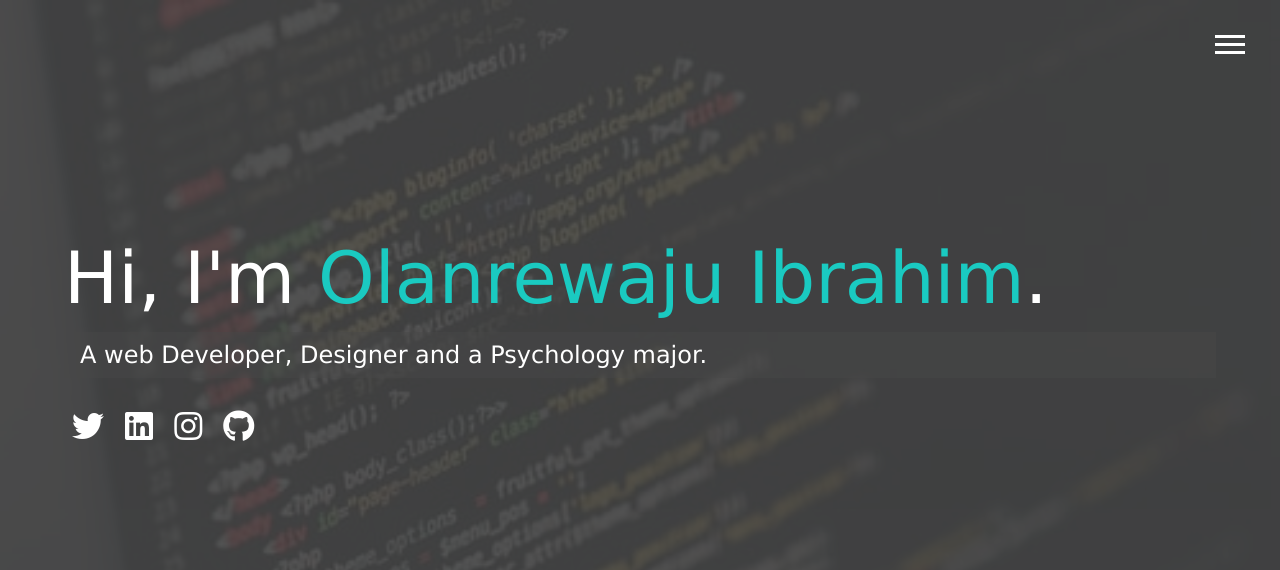
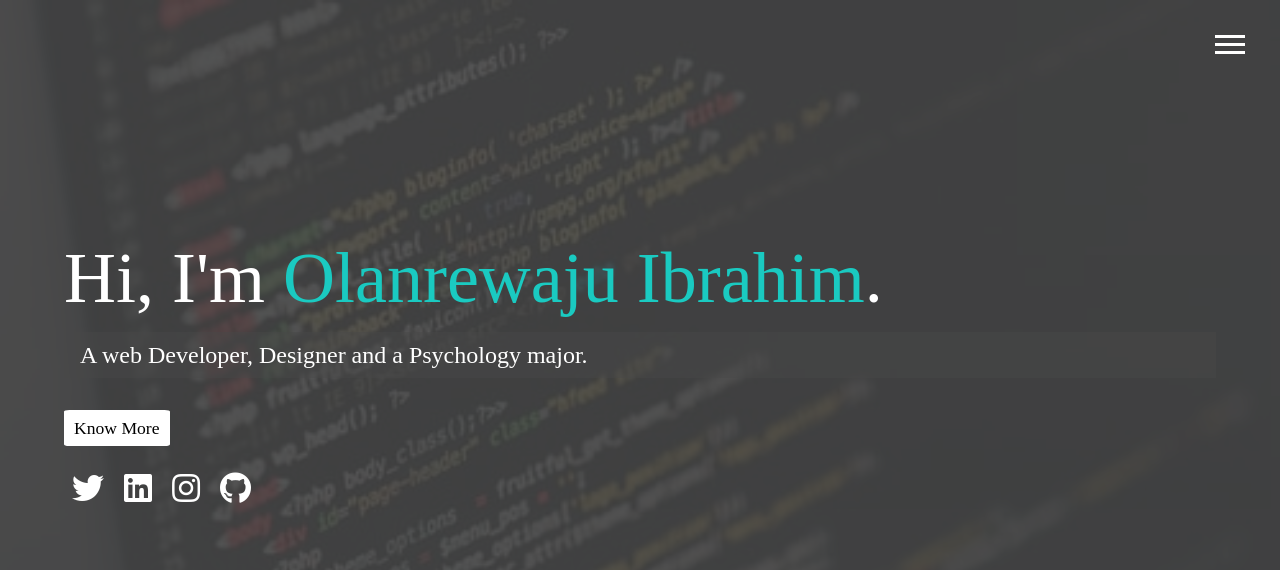
Before and after one commit to 9jadeveloper/Portfolio, a website: page dist/index.html in a window 1280 px wide. Shown: the top 570 px of the page. Drawn offline with Linux system fonts and the light colour scheme.

Commit message:
Finalized project

```diff
--- a/scss/main.scss
+++ b/scss/main.scss
@@ -20,7 +20,8 @@ body {
     height: 100%;
     margin: 0;
     line-height: 1.5;
-    font-family: 'Lucida Sans', 'Lucida Sans Regular', 'Lucida Grande', 'Lucida Sans Unicode', Geneva, Verdana, sans-serif;
+    font-family: 'Varela' sans-serif;
+
 }
 
 h1, h2, h3 {
@@ -53,6 +54,26 @@ header {
 .text-secondary {
     color: $secondary-color;
 }
+
+.know-btn {
+    display: inline-block;
+    background: #fff;
+    margin-bottom: 10px;
+    color: #000;
+    padding: 5px 10px;
+    border-radius: 5%;
+    text-decoration: none;
+    font-size: 1.1em;
+    font-weight: 300;
+
+    &:hover {
+        background: $secondary-color;
+        color: #fff;
+            @include easeOut()
+    }
+}
+
+
 
 main {
     padding: 4rem;
@@ -228,8 +249,3 @@ main {
      background: lighten($color: $primary-color, $amount: 50);
     color: #333;
 }
-
-
-
-
-@import 'mobile';
```
Also changed, not shown: dist/about.html, dist/contact.html, dist/css/main.css, dist/css/mobile.css (deleted), dist/img/logo.png (added), dist/img/logo1.png (added), dist/img/logo2.png (added), dist/img/logo3.png (added), dist/img/logo4.png (added), dist/index.html, dist/work.html.
